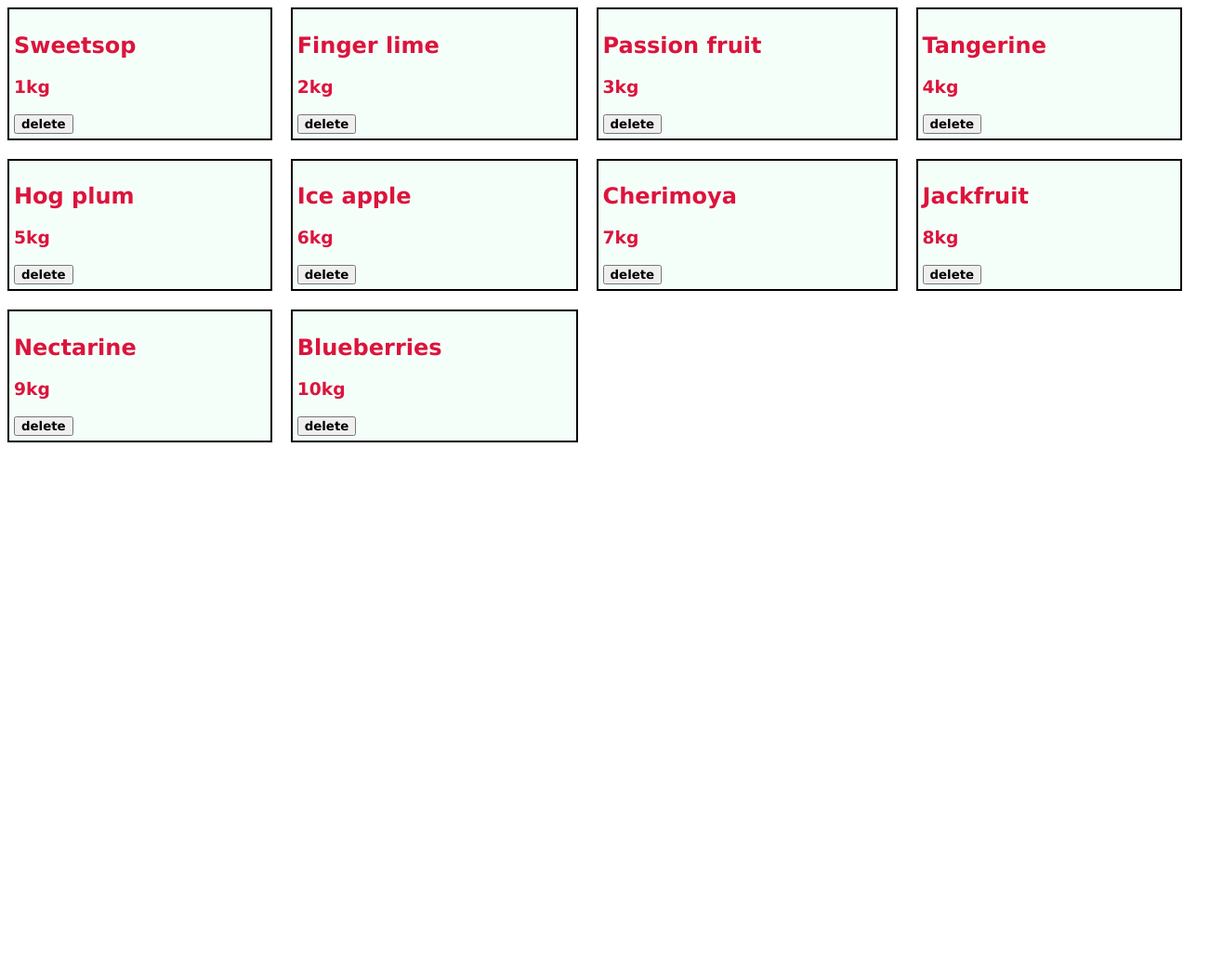
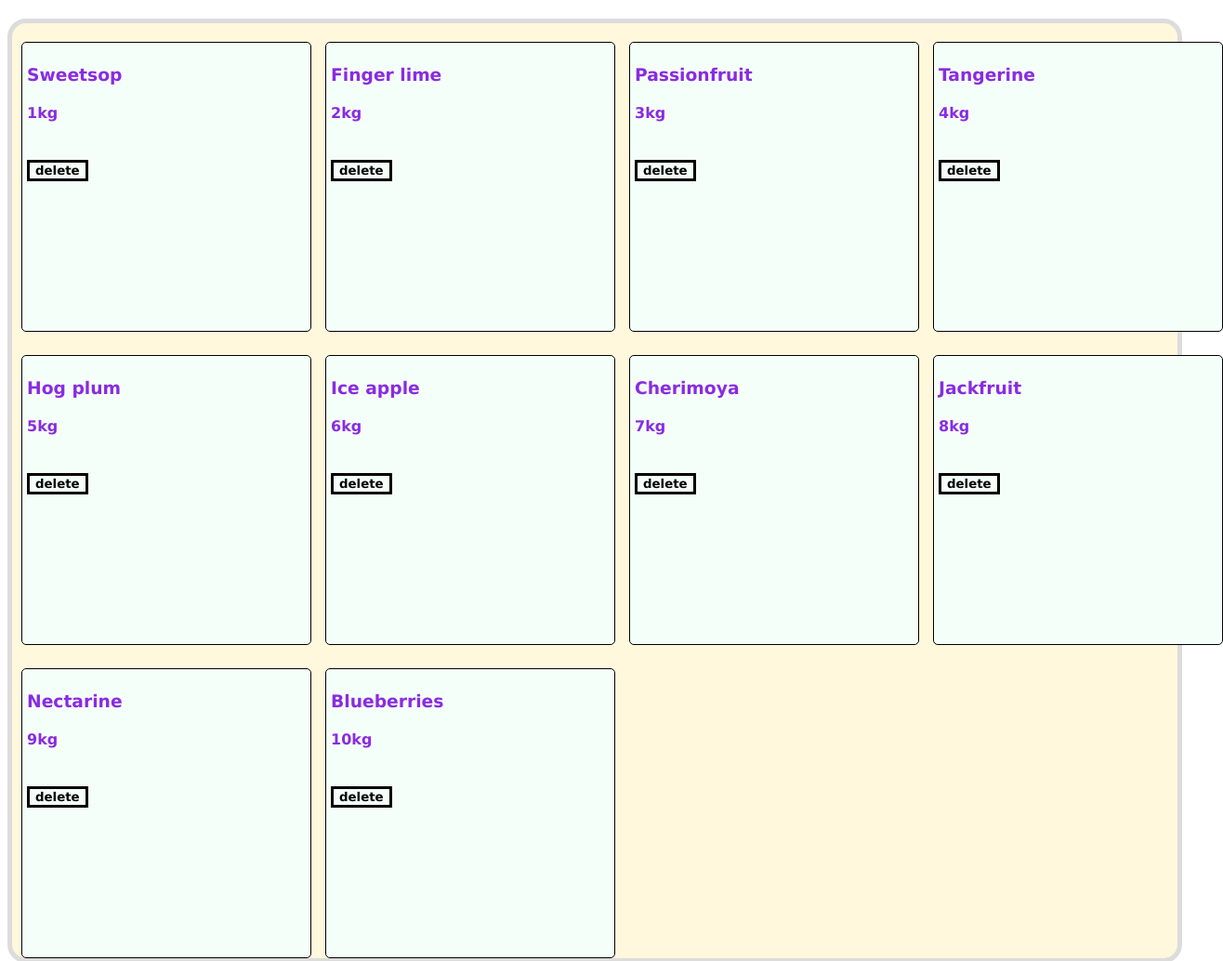
Before and after one commit to irshathbanu-mediwave/javascript-basic-, a plain HTML site: page app/index.html in a window 1280 px wide. Shown: the top 1034 px of the page at 93% size, 1316 px wide, since content can reach past the window. Before the commit the page ends 800 px from the top, so only its background shows below. Drawn offline with Linux system fonts and the light colour scheme.

```diff
--- a/app/script.js
+++ b/app/script.js
@@ -11,7 +11,7 @@ let favMovies= [
   },
   {
     id: "3",
-    names: "Passion fruit",
+    names: "Passionfruit",
     kg: "3kg",
   },
   {
@@ -59,18 +59,18 @@ let favMovies= [
     const id = `${movie['id']}`
     div.setAttribute('id', id)
     // title
-    const h2 = document.createElement('h2')
-    h2.innerText = movie['names'];
     const h3 = document.createElement('h3')
-    h3.innerText = movie['kg']
+    h3.innerText = movie['names'];
+    const h4 = document.createElement('h4')
+    h4.innerText = movie['kg']
     const button = document.createElement("button");
     button.innerText = "delete";
-    div.setAttribute('id','btn')
+    button.setAttribute('id','btn')
     button.addEventListener('click', function(){
     div.remove();
 })
-    div.appendChild(h2)
     div.appendChild(h3)
+    div.appendChild(h4)
     div.appendChild(button);
     return div;
   }
--- a/app/style.css
+++ b/app/style.css
@@ -1,18 +1,77 @@
 * {
-    font-family: 'Lucida Sans', 'Lucida Sans Regular', 'Lucida Grande', 'Lucida Sans Unicode', Geneva, Verdana, sans-serif;
-    font-weight: bolder;
+  font-family: "Lucida Sans", "Lucida Sans Regular", "Lucida Grande",
+    "Lucida Sans Unicode", Geneva, Verdana, sans-serif;
+  font-weight:bolder;
+}
+#app {
+  margin-top: 20px;
+  width: auto;
+  height:auto;
+  display: grid;
+  grid-template-columns: auto auto auto auto;
+  row-gap:5px;
+  column-gap: 5px;
+  border: 5px solid gainsboro;
+
+  border-radius:20px;
+  background-color: cornsilk;
+}
+.card {
+
+  width: 300px;
+  height:300px;
+  border: 1px solid black;
+  background-color: mintcream;
+  color: blueviolet;
+  padding: 5px;
+  border-radius: 5px;
+  margin-top: 20px;
+  margin-left:10px;
+}
+#btn {
+
+  color:black;
+  border:3px solid ;
+  background-color:transparent;
+  margin-top: 20px;
+
+
+}
+/* media query */
+ @media (max-width: 768px) {
+  .card {
+    width: 100px;
+    height: 120px;
   }
+}
+@media (max-width: 480px){
+  .card-grid{
+    width: 100px;
+    height:120px;
+  }
+}
+@media (max-width: 375px){
+  .card-grid{
+    width:100px;
+    height:120px;
+  }
+}
+/* app */
+@media (max-width: 768px) {
   #app{
-    display: grid;
-    grid-template-columns: auto auto auto auto;
-    row-gap:20px;
-    column-gap:20px;
-  }
-  .card{
     width: auto;
     height: auto;
-    border: 2px solid black;
-    background-color:mintcream;
-    color: crimson;
-    padding:5px;
   }
+}
+@media (max-width: 480px){
+  #app{
+    width: auto;
+    height: auto;
+  }
+}
+@media (max-width: 375px){
+  #app{
+    width: auto;
+    height: auto;
+  }
+}
```
